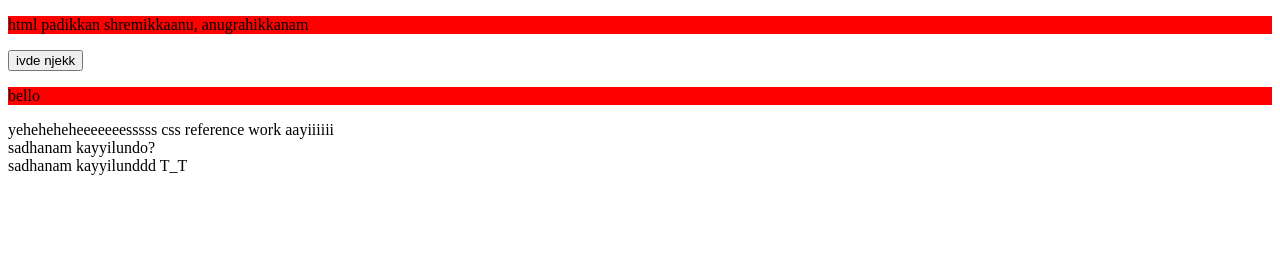
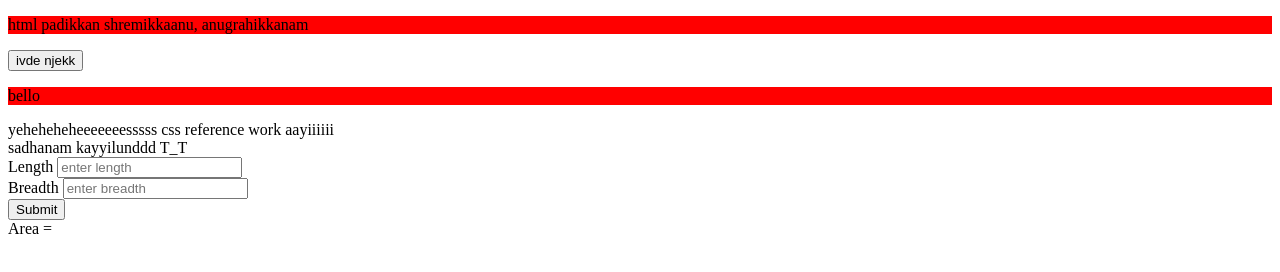
Before and after one commit to SreehariB05/web-dev-ls, a plain HTML site: page index.html in a window 1280 px wide. Drawn offline with Linux system fonts and the light colour scheme.

Commit message:
actually useful shit in here now

```diff
--- a/index.html
+++ b/index.html
@@ -11,7 +11,29 @@
 		</p>
 		yeheheheheeeeeeesssss css reference work aayiiiiii<br>
 		<link rel="stylesheet" type="text/css" href="test1.css"> </link>
-		<script src="test1.js"></script><br>
 		sadhanam kayyilunddd T_T<br>
+		<div class="rectangle">
+			<label for="length">Length</label>
+			<input type="text" id="length" placeholder="enter length">
+			<br>
+			<label for="breadth">Breadth</label>
+			<input type="text" id="breadth" placeholder="enter breadth">
+			<br>
+			<button class="btn" onclick="rectArea();">Submit</button>
+			<br>
+			<div class="area" id="area">Area = </div>
+		</div>
+		<script>
+			function rectArea(){
+				console.log(document.getElementById("length").value);
+				console.log(document.getElementById("breadth").value);
+    			const a=document.getElementById("length").value;
+			    const b=document.getElementById("breadth").value;
+			    let c="";
+				c=parseInt(a)*parseInt(b);
+				console.log(c);
+			    document.getElementById("area").innerText=`Area = ${c}`;
+			}
+		</script><br>
 	</body>
 </html>
```
